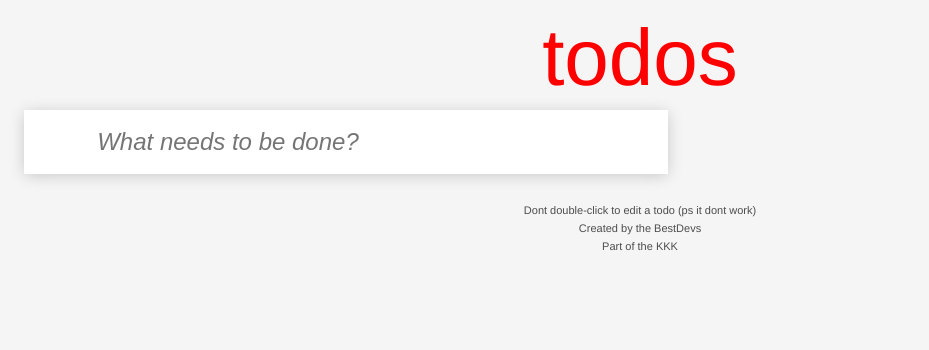
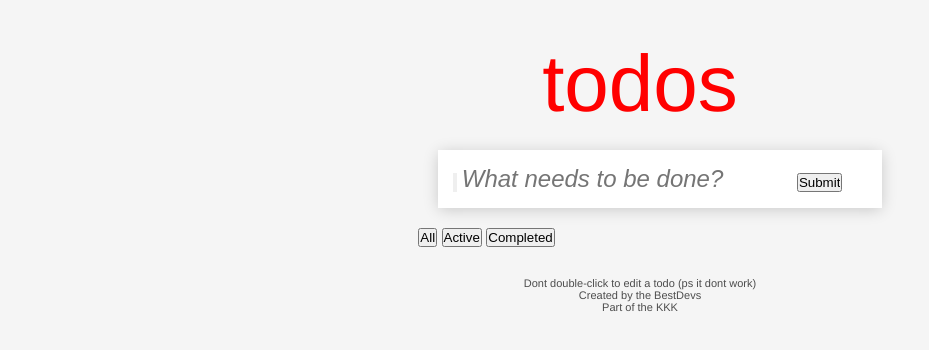
Before and after one commit to AlbinHall/Noak-och-albin-g-r-det-igen-del-2, a plain HTML site: page index.html in a window 1280 px wide. Shown: the whole page, without its empty margins (0-929 px from the left). Drawn offline with Linux system fonts and the light colour scheme.

Commit message:
Update style.css

```diff
--- a/style.css
+++ b/style.css
@@ -1,12 +1,17 @@
-* {
-  margin: 6px;
-}
+*{
+    box-sizing: border-box;
+    margin: 0px;
+    padding: 0;
+  }
 body{
+    display: grid;
+    justify-content: center;
     font-family: 'Helvetica Neue', Helvetica, Arial, sans-serif;
     background-color: #f5f5f5;
+    margin: 3%;
 }
 #allTodos, #submit, #checkAll{
-    display: none;
+    display: no;
 }
 input:focus {outline:none;}
 #userInput{
@@ -17,12 +22,13 @@ input:focus {outline:none;}
 
 }
 form{
-    display: flex;
+    dislpay: flex;
     justify-content: center;
-    padding: 11px;
+    margin: 20px;
+    padding: 15px;
     background-color: white;
     box-shadow: 0 2px 15px -1px rgba(0,0,0,.2);
-    width: 50%;
+    width: 100%;
 }
 h1{
     color: red;
```
